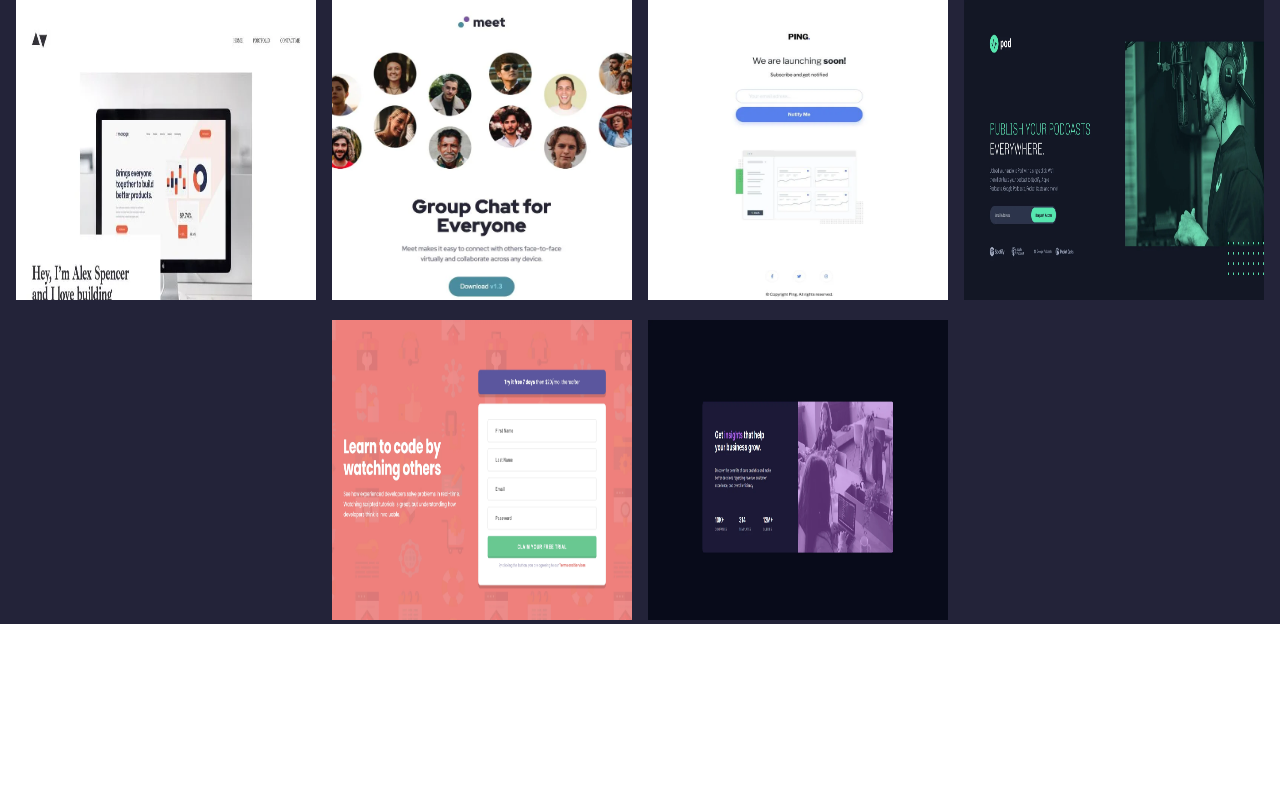
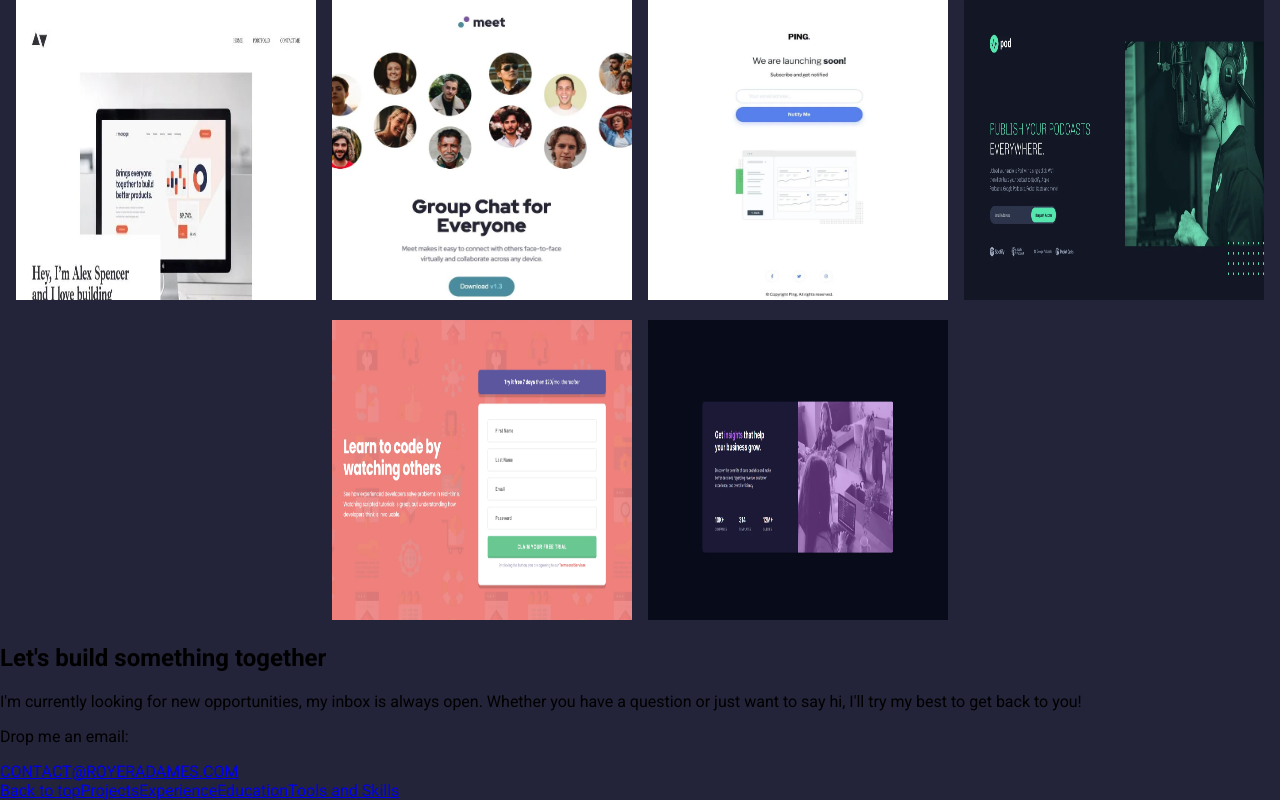
Before and after one commit to royeradames/royeradames-web-v2, an Angular app: page / in a window 1280 px wide. Shown: the part 1428-2228 px from the top of the page. Before the commit the page ends 2052 px from the top, so only its background shows below. Built offline with nearby package versions, Linux system fonts and the light colour scheme.

Commit message:
footer structure

```diff
--- a/src/app/pages/main/main.page.html
+++ b/src/app/pages/main/main.page.html
@@ -1,4 +1,5 @@
 <main class="main">
   <app-hero></app-hero>
   <app-project-gallery></app-project-gallery>
+  <app-footer></app-footer>
 </main>
--- a/src/app/pages/main/main.page.ts
+++ b/src/app/pages/main/main.page.ts
@@ -4,11 +4,12 @@ import { RouterLink, RouterOutlet } from '@angular/router';
 import headerData from '../../shared/data/header.data';
 import { Hero } from './components/hero/hero';
 import { ProjectGallery } from './components/project-gallery/project-gallery';
+import { Footer } from "../../shared/components/footer/footer";
 @Component({
   selector: 'page-main',
   templateUrl: './main.page.html',
   styleUrl: './main.page.css',
-  imports: [Hero, ProjectGallery],
+  imports: [Hero, ProjectGallery, Footer],
 })
 export class MainPage {
   public headerData = headerData;
--- /dev/null
+++ b/src/app/shared/components/footer/footer.css
@@ -0,0 +1,7 @@
+.hero{
+  display: flex;
+  gap: 16px;
+  flex-direction: row-reverse;
+  justify-content: center;
+  flex-wrap: wrap;
+}
--- /dev/null
+++ b/src/app/shared/components/footer/footer.html
@@ -0,0 +1,19 @@
+<section class="footer">
+  <header class="footer__header">
+    <h2 class="footer__title">{{ footerData.callToAction.title }}</h2>
+    <p class="footer__message">{{ footerData.callToAction.message }}</p>
+    <p class="footer__contact-message">
+      {{ footerData.callToAction.contactMessage }}
+    </p>
+    <a
+      class="footer__contact-email"
+      href="mailto:{{ footerData.callToAction.contactEmail }}"
+      >{{ footerData.callToAction.contactEmail }}</a
+    >
+  </header>
+  <nav class="footer__resume-links">
+    @for (link of footerData.resumeLinks; track $index) {
+    <a class="footer__resume-link" [href]="link.link">{{ link.name }}</a>
+    }
+  </nav>
+</section>
--- /dev/null
+++ b/src/app/shared/components/footer/footer.ts
@@ -0,0 +1,12 @@
+import { Component } from '@angular/core';
+import footerData from '../../data/footer.data';
+
+@Component({
+  selector: 'app-footer',
+  templateUrl: './footer.html',
+  styleUrl: './footer.css',
+  imports: [],
+})
+export class Footer {
+  public footerData = footerData;
+}
--- a/src/app/shared/data/footer.data.ts
+++ b/src/app/shared/data/footer.data.ts
@@ -6,7 +6,7 @@ const footerData = {
     contactMessage: "Drop me an email:",
     contactEmail: "CONTACT@ROYERADAMES.COM",
   },
-  resumeinks: [
+  resumeLinks: [
     {
       name: "Back to top",
       link: "#",
```
